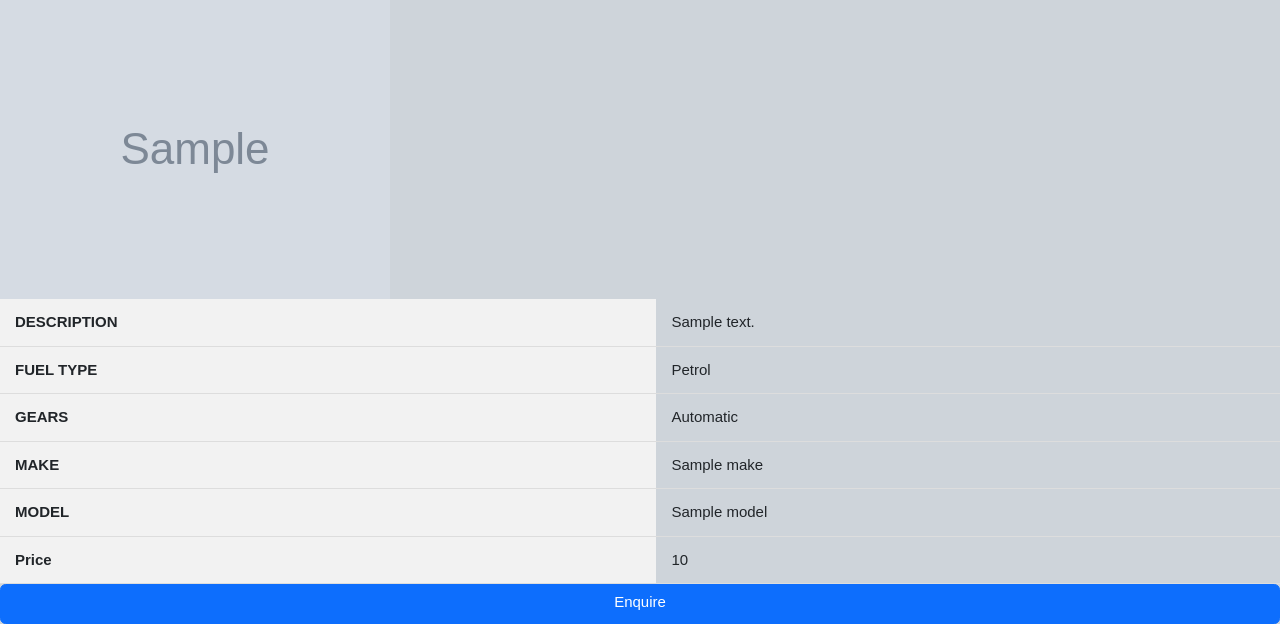
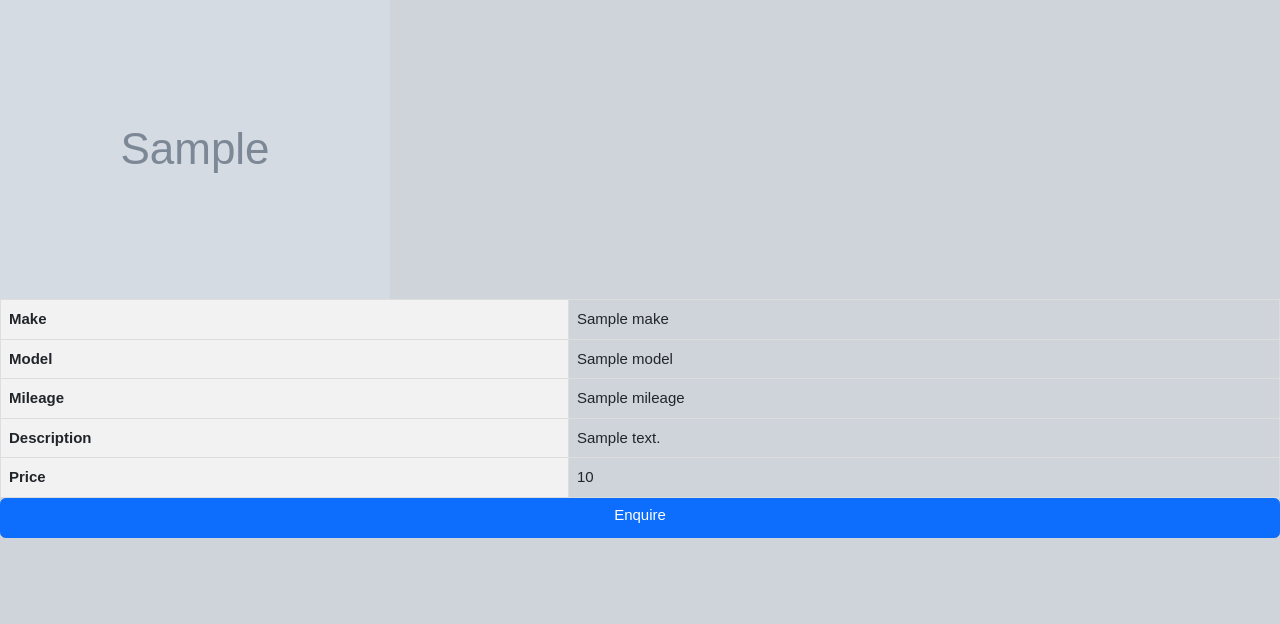
Before and after one commit to mthimkulu23/Driven-Dynamics, a Flask app: template app/templates/view_items.html in a window 1280 px wide. Shown: the part 238-862 px from the top of the page. After the commit the page ends 776 px from the top, so only its background shows below. Run offline with Flask 3, Linux system fonts and the light colour scheme; the template is opened without the code that fills it: most values are stand-ins (such as "Sample title", 1, 10 or a date in 2020); grey boxes marked "Sample" are stand-in pictures.

Commit message:
view item insert the function javascript for string max length

```diff
--- a/app/templates/catelog.html
+++ b/app/templates/catelog.html
@@ -112,6 +112,7 @@
                 <strong><h5>{{ product.make }}</strong></h5>
                 <strong><h5>Model:</strong> {{ product.model }}</h5>
                 <strong><h5>Price:</strong> {{ product.price }}</h5>
+                <strong><h5>Mileage:</strong> {{ product.mileage }}</h5>
                 <strong><h5>Description:</strong> {{ product.description }}</h5>
                 <p>______________________________________</p>
 
--- a/app/templates/catelog_buyer.html
+++ b/app/templates/catelog_buyer.html
@@ -67,7 +67,7 @@
                 <strong><h5>{{ product.make }}</strong></h5>
                 <strong><h5>Model:</strong> {{ product.model }}</h5>
                 <strong><h5>Price:</strong> {{ product.price }}</h5>
-                <strong><h5>Description:</strong> {{ product.description }}</h5><br>
+                <strong><h5>Mileage:</strong> {{ product.mileage }}</h5>
 
 
                 <form action="/viewproduct" method="post">
@@ -75,6 +75,7 @@
                   <input type="hidden" name="image" value="{{ product.image }}">
                   <input type="hidden" name="model" value={{product.model}}>
                   <input type="hidden" name="make" value={{product.make}}>
+                  <input type="hidden" name="mileage" value={{product.mileage}}>
                   <input type="hidden" name="description" value={{product.description}}>
                   <input type="hidden" name="price" value="{{ product.price }}"><br><br>
                   <br>
--- a/app/templates/view_items.html
+++ b/app/templates/view_items.html
@@ -30,39 +30,93 @@
       </div>
 
 
+      <style>
+        table {
+            width: 100%;
+            border-collapse: collapse;
+        }
+        th, td {
+            border: 1px solid #ddd;
+            padding: 8px;
+            text-align: left;
+        }
+        th {
+            background-color: #f2f2f2;
+        }
+        td {
+            word-wrap: break-word; /* Ensure long words break to fit within cell */
+        }
+    </style>
+</head>
+<body>
+  <table>
 
-  <table>
     <tr>
-      <th>DESCRIPTION</th>
-      <td>{{description}}</td>
-    </tr>
-      <th>FUEL TYPE</th>
-      <td>Petrol</td>
+        <th>Make</th>
+        <td>{{ make }}</td>
     </tr>
     <tr>
-      <th>GEARS</th>
-      <td>Automatic</td>
+        <th>Model</th>
+        <td>{{ model }}</td>
     </tr>
     <tr>
-      <th>MAKE</th>
-      <td>{{make}}</td>
+        <th>Mileage</th>
+        <td>{{ mileage }}</td>
     </tr>
     <tr>
-        <th>MODEL</th>
-        <td>{{model}}</td>
-      </tr>
+        <th>Description</th>
+        <td>{{ description }}</td>
+    </tr>
+    <tr>
+        <th>Price</th>
+        <td>{{ price }}</td>
+    </tr>
 
-
-
-      <tr>
-        <th>Price</th>
-        <td>{{price}}</td>
-      </tr>
-
-  </table>
+</table>
   <div>
     <a href="#" class="btn btn-primary" style="display: block; text-align: center; height: 40px;" onclick="goToLandingPage16('enquire')">Enquire</a>
 </div>
+
+
+<script>
+  function truncateString(str, maxLength) {
+    if (str.length <= maxLength) {
+        return str;
+    }
+    const regex = new RegExp(`^.{0,${maxLength}}`);
+    const truncated = str.match(regex)[0];
+    return truncated + '...'; // Adding ellipsis for clarity
+}
+
+// Function to format mileage
+function formatMileage(mileage) {
+    return new Intl.NumberFormat().format(mileage) + " km";
+}
+
+// Function to process form data
+function processFormData() {
+    const description = document.getElementById('description').value; // Get description from input field
+    const mileage = document.getElementById('mileage').value; // Get mileage from input field
+    const maxLength = 50; // Set the max length for the description
+
+    const truncatedDescription = truncateString(description, maxLength);
+    const formattedMileage = formatMileage(mileage);
+
+    console.log(truncatedDescription); // Outputs truncated description
+    console.log(formattedMileage); // Outputs formatted mileage
+
+    // Optionally, update the UI with the results
+    document.getElementById('outputDescription').textContent = truncatedDescription;
+    document.getElementById('outputMileage').textContent = formattedMileage;
+}
+
+// Example usage: Call processFormData when a form is submitted
+document.getElementById('myForm').addEventListener('submit', function(event) {
+    event.preventDefault(); // Prevent default form submission
+    processFormData();
+});
+
+</script>
 
 
 
```
Also changed, not shown: app/controllers/catelog_controller.py (+10 -3 lines), app/controllers/sell_review_controller.py (+7 -4 lines), app/templates/sell_review.html (+6 -4 lines), app/static/mission.js (line endings or trailing spaces).
